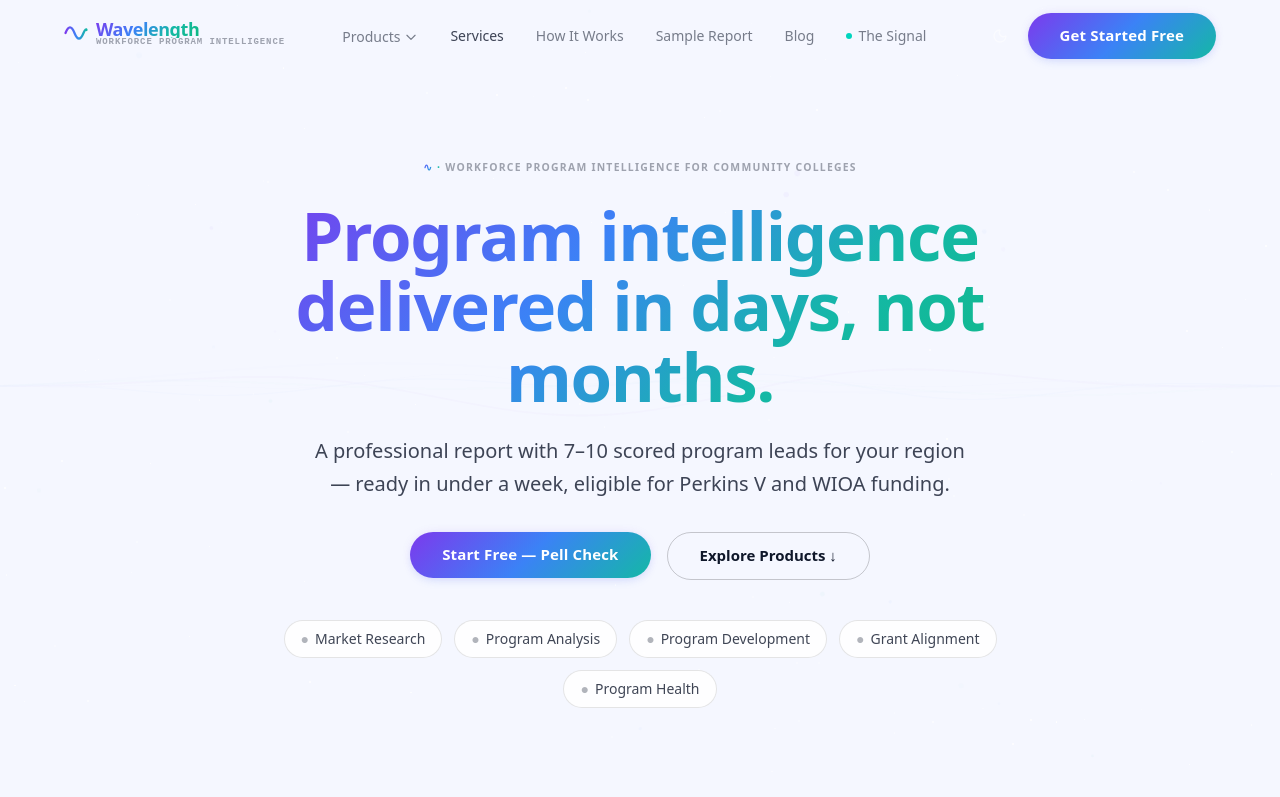
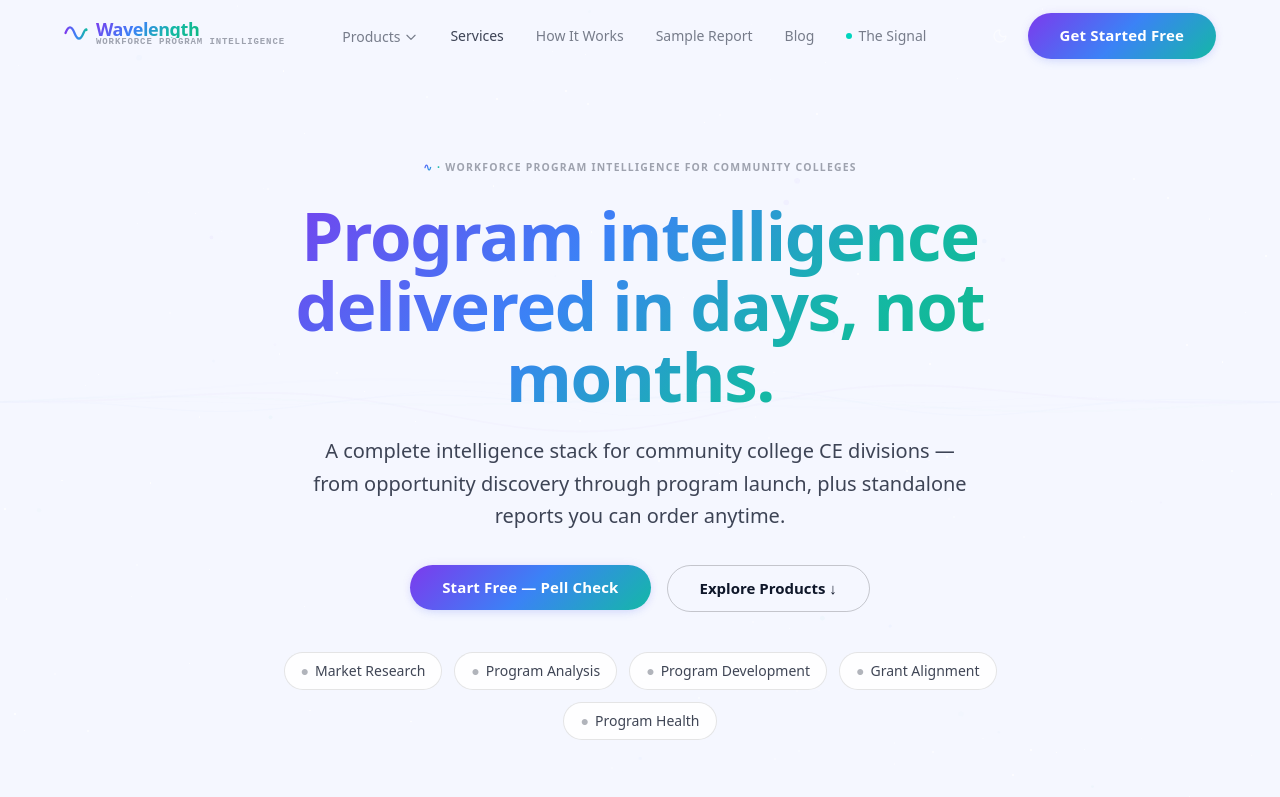
Before and after one commit to wspanic201/workforce-intelligence, a Next.js app: page / in a window 1280 px wide. Shown: the top 797 px of the page. Built offline with nearby package versions, Linux system fonts and the light colour scheme.

Commit message:
copy: homepage hero subhead → complete intelligence stack positioning

```diff
--- a/app/page.tsx
+++ b/app/page.tsx
@@ -392,7 +392,7 @@ function StaticHero() {
 
         {/* Subhead */}
         <p className="mt-6 text-lg md:text-xl text-theme-secondary leading-relaxed max-w-2xl mx-auto">
-          A professional report with 7–10 scored program leads for your region — ready in under a week, eligible for Perkins V and WIOA funding.
+          A complete intelligence stack for community college CE divisions — from opportunity discovery through program launch, plus standalone reports you can order anytime.
         </p>
 
         {/* CTAs */}
```
